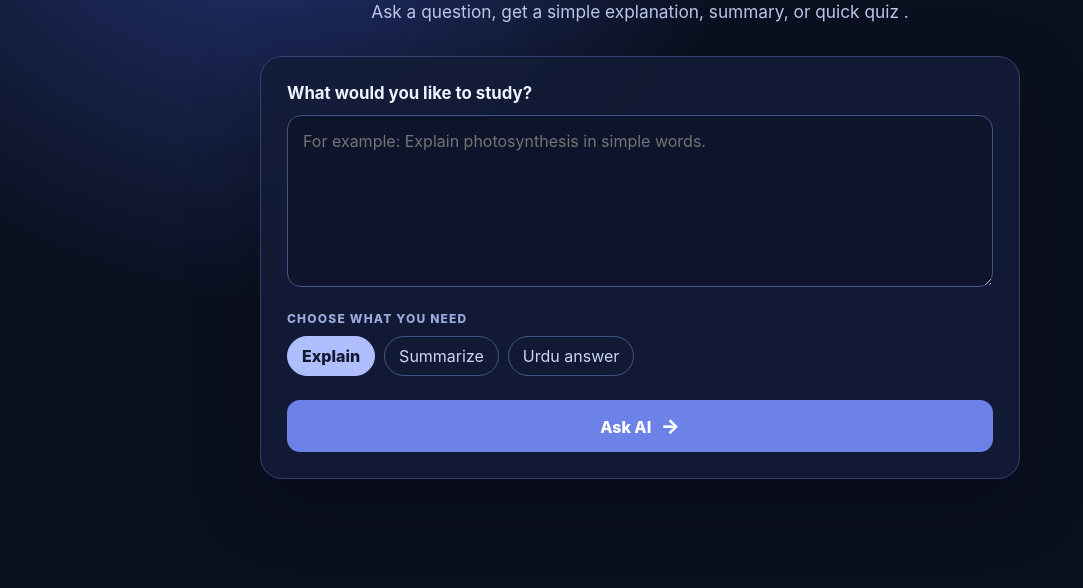
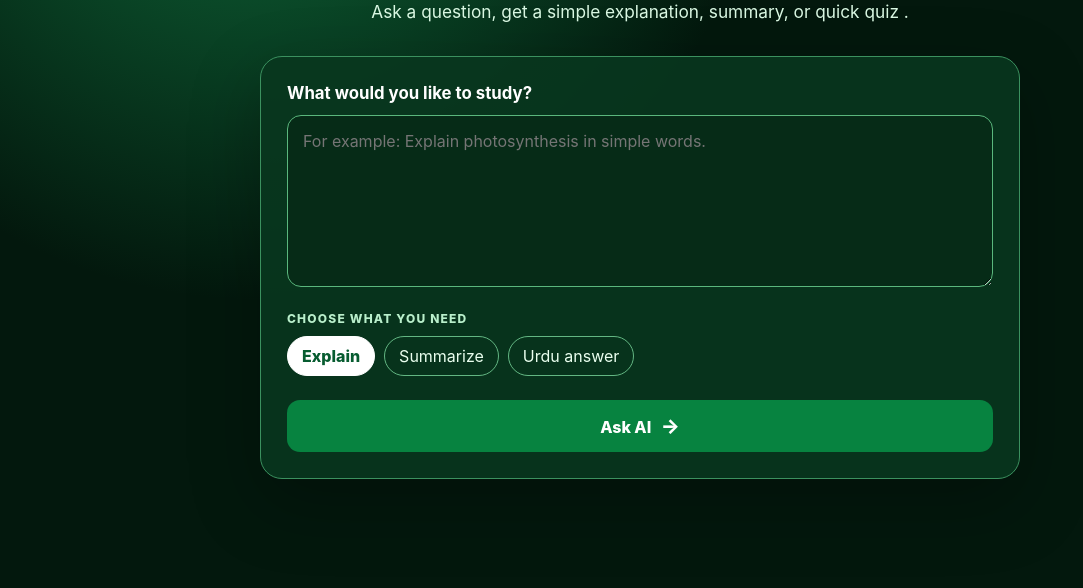
Before and after one commit to rayhanrazza12/my3rdProjcrt, a website: page index.html in a window 1280 px wide. Shown: the part 212-800 px from the top of the page, without its empty margins (0-1083 px from the left). Drawn offline with Linux system fonts and the light colour scheme.

Commit message:
Implement Pakistan flag inspired theme in CSS
Added a Pakistan flag inspired theme with new styles for body, textarea, and various elements.

```diff
--- a/style.css
+++ b/style.css
@@ -23,3 +23,56 @@ button { font: inherit; cursor: pointer; }
 .ask:hover { background: #8195f6; }.ask:disabled { opacity: .65; cursor: wait; }.ask span { font-size: 1.25rem; margin-left: 6px; }
 .answer-card { margin-top: 18px; }.answer-card .label { margin-top: 0; } #answer { white-space: pre-wrap; line-height: 1.65; color: #e5e9fb; }
 @media (max-width: 480px) { .app { padding: 40px 0; } .card, .answer-card { padding: 20px; } }
+
+/* Pakistan flag inspired theme */
+body {
+  background: radial-gradient(circle at 20% 0%, #0f6b3b 0, transparent 32rem), #03180d;
+  color: #ffffff;
+}
+
+.eyebrow, .label {
+  color: #b9efcb;
+}
+
+.hero p:last-child {
+  color: #d9f7e2;
+}
+
+.card, .answer-card {
+  background: rgba(8, 55, 31, 0.9);
+  border-color: #3b915f;
+}
+
+textarea {
+  background: #062b17;
+  border-color: #5ab77d;
+  color: #ffffff;
+}
+
+textarea:focus {
+  border-color: #ffffff;
+  box-shadow: 0 0 0 3px rgba(255, 255, 255, 0.18);
+}
+
+.mode {
+  border-color: #63b783;
+  color: #eaffef;
+}
+
+.mode.active {
+  background: #ffffff;
+  border-color: #ffffff;
+  color: #075c30;
+}
+
+.ask {
+  background: #078340;
+}
+
+.ask:hover {
+  background: #0aa854;
+}
+
+#answer {
+  color: #ffffff;
+}
```
